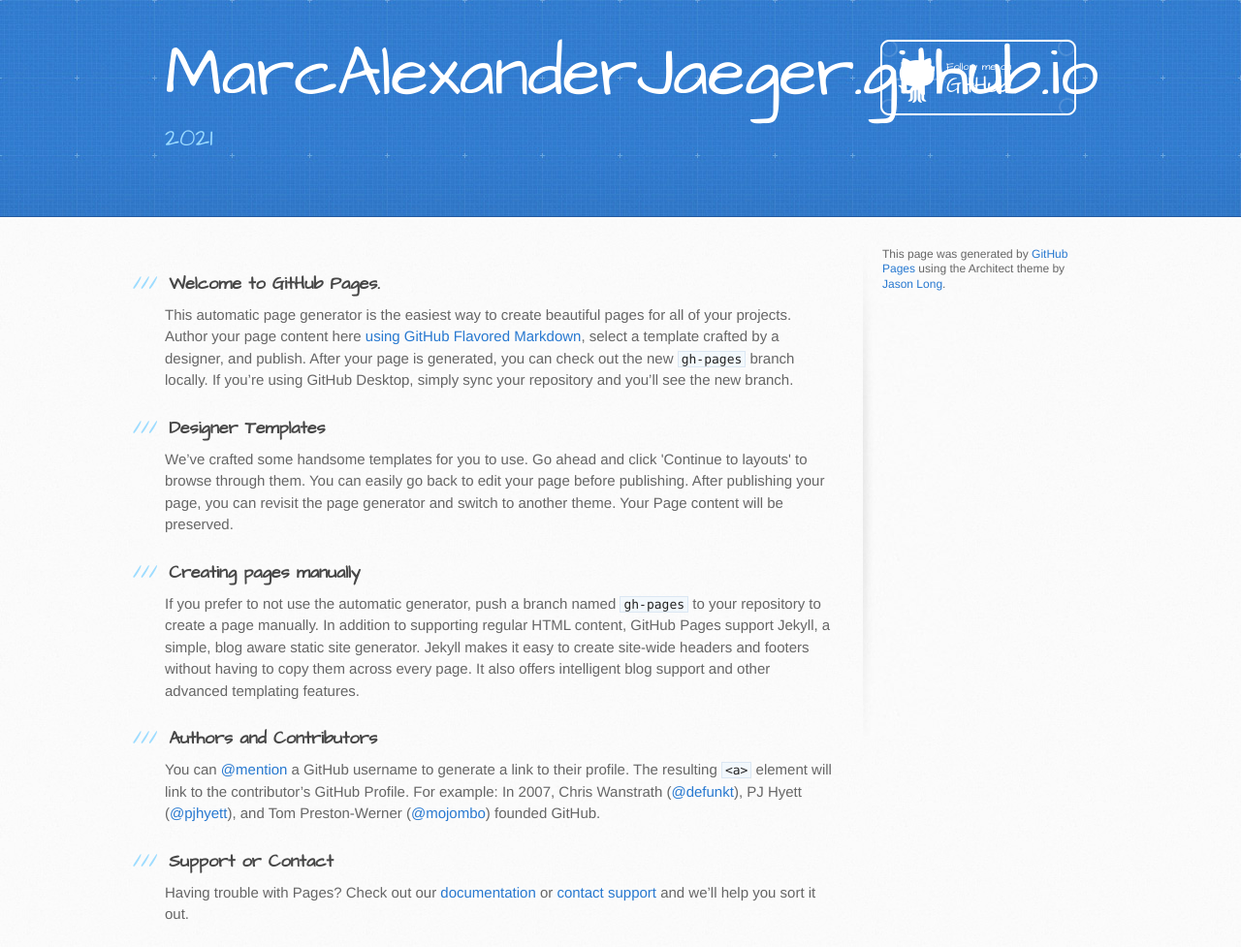
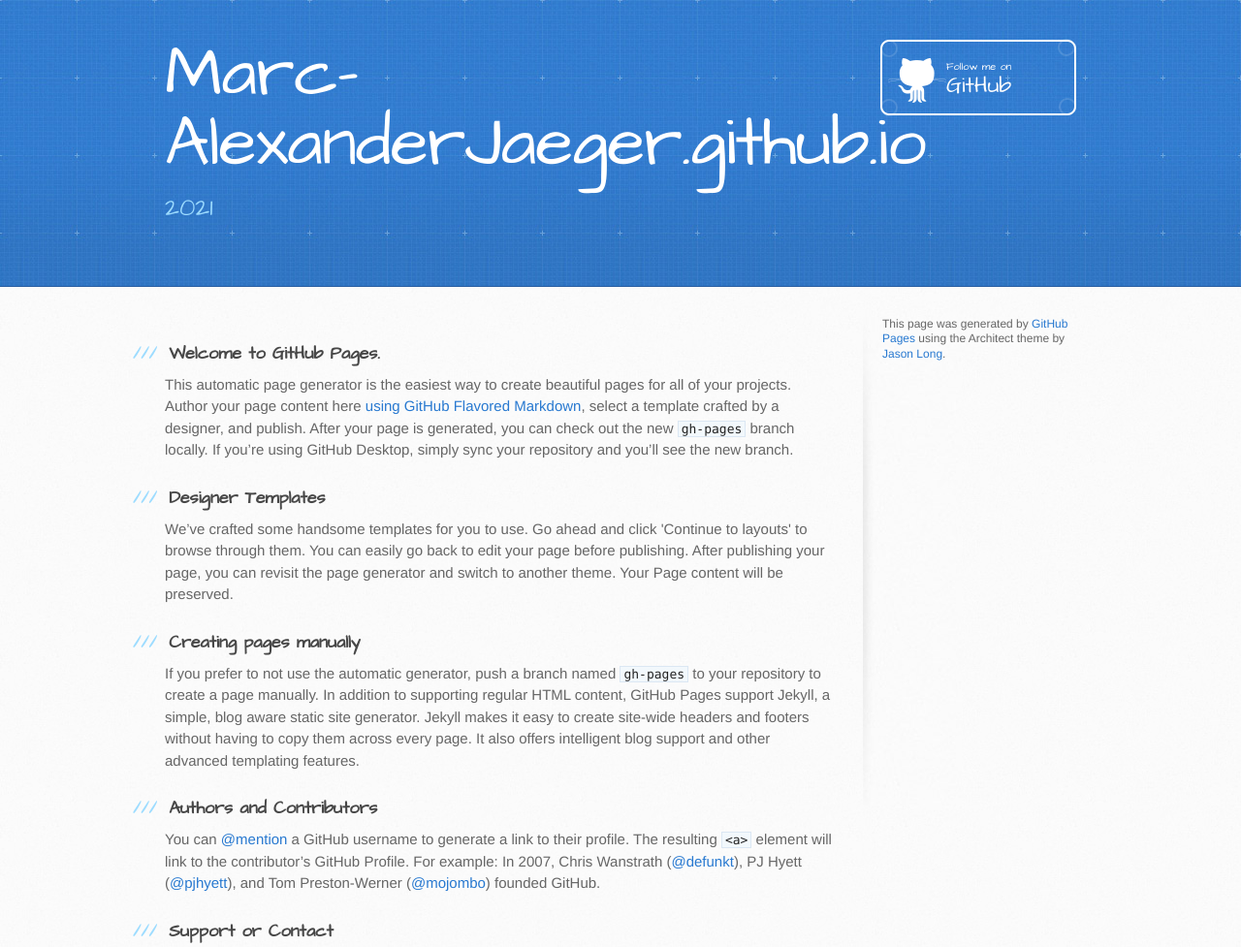
Before and after one commit to MarcAlexanderJaeger/MarcAlexanderJaeger.github.io, a plain HTML site: page index.html in a window 1280 px wide. Shown: the top 977 px of the page at 97% size. Drawn offline with Linux system fonts and the light colour scheme.

Commit message:
Update index.html

```diff
--- a/index.html
+++ b/index.html
@@ -19,7 +19,7 @@
   <body>
     <header>
       <div class="inner">
-        <h1>MarcAlexanderJaeger.github.io</h1>
+        <h1>Marc-AlexanderJaeger.github.io</h1>
         <h2>2021</h2>
         <br/>
         <a href="https://github.com/MarcAlexanderJaeger" class="button"><small>Follow me on</small> GitHub</a>
```
